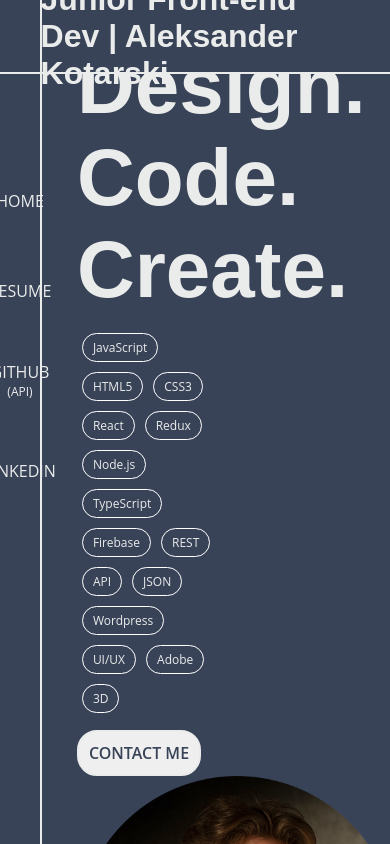
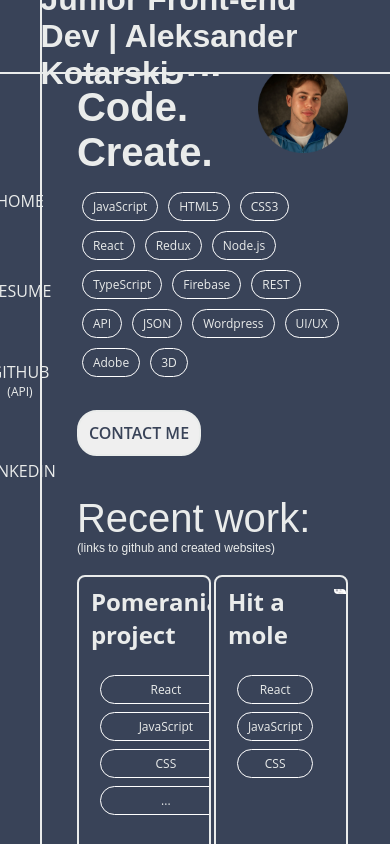
Before and after one commit to AleKotar/Portfolio, a React (Create React App) app: page / in a window 390 px wide. Shown: the top 844 px of the page. Built offline with nearby package versions, Linux system fonts and the light colour scheme.

Commit message:
changed layout to grid

```diff
--- a/src/Components/Home/index.css
+++ b/src/Components/Home/index.css
@@ -4,26 +4,27 @@
   padding-left: 10.4%;
   padding-right: 12%;
 }
-.container {
-  display: flex;
-  justify-items: flex-start;
-  align-items: flex-start;
-  flex-wrap: wrap;
+.grid-container {
+  display: grid;
+  grid-template-columns: 2fr 1fr;
+  grid-template-areas:
+    'title photo'
+    'tech-stack photo';
 }
 
-.text {
-  max-width: 65%;
-}
-.text h2 {
+.grid-title {
   margin: 0;
   font-size: 80px;
   font-family: 'Raleway light', sans-serif;
+  font-weight: 700;
   color: #eaeceb;
+  grid-area: title;
 }
-.tech-stack {
+.grid-tech-stack {
   max-width: 80%;
+  grid-area: tech-stack;
 }
-.tech-stack h3 {
+.grid-tech-stack h3 {
   display: flex;
   flex-wrap: wrap;
   font-size: 12px;
@@ -37,11 +38,16 @@
   border-radius: 15px;
   margin: 5px 5px;
 }
+.grid-personal-photo {
+  overflow: hidden;
+  grid-area: photo;
+}
 .img-photo {
-  max-width: 320px;
-  max-height: 320px;
+  width: 100%;
+  height: auto;
+  object-fit: cover;
+  object-position: center center;
 }
-
 .bottom-text {
   display: flex;
   flex-direction: column;
@@ -61,6 +67,7 @@
 }
 
 .contact-button {
+  margin-top: 16px;
   font-family: 'Open Sans', sans-serif;
   font-size: 16px;
   font-weight: 600;
@@ -73,3 +80,35 @@
 .bottom-text-small a {
   color: #aeb9cd;
 }
+
+@media (max-width: 900px) {
+  .grid-container {
+    display: grid;
+    grid-template-columns: 2fr 1fr;
+    grid-template-areas:
+      'title photo'
+      'tech-stack tech-stack';
+  }
+
+  .grid-title {
+    font-size: 40px;
+  }
+  .grid-tech-stack {
+    max-width: 100%;
+    grid-area: tech-stack;
+  }
+  .grid-personal-photo {
+    overflow: hidden;
+    grid-area: photo;
+    display: flex;
+    align-items: center;
+    justify-content: center;
+  }
+
+  .img-photo {
+    width: 100%;
+    height: auto;
+    object-fit: cover;
+    object-position: center center;
+  }
+}
--- a/src/Components/Home/index.js
+++ b/src/Components/Home/index.js
@@ -7,14 +7,15 @@ import projectData from '../library/projectData'
 const Home = () => {
   return (
     <div className="home-page">
-      <div className="container">
-        <div className="text">
-          <h2>
+      <div className="grid-container">
+        <div className="grid-title">
+          <span>
             Design. Code.
             <br />
             Create.
-          </h2>
-          <div className="tech-stack">
+          </span>
+        </div>
+        <div className="grid-tech-stack">
           <h3>
             <span className="tech-word">JavaScript</span>
             <span className="tech-word">HTML5</span>
@@ -32,10 +33,10 @@ const Home = () => {
             <span className="tech-word">Adobe</span>
             <span className="tech-word">3D</span>
           </h3>
-          </div>
           <button className="contact-button">CONTACT ME</button>
         </div>
-        <div className="personal-photo">
+
+        <div className="grid-personal-photo">
           <img src={myPhoto} alt="Aleksanders face" className="img-photo" />
         </div>
       </div>
```
Lines whose indentation alone changed are shown as unchanged.
